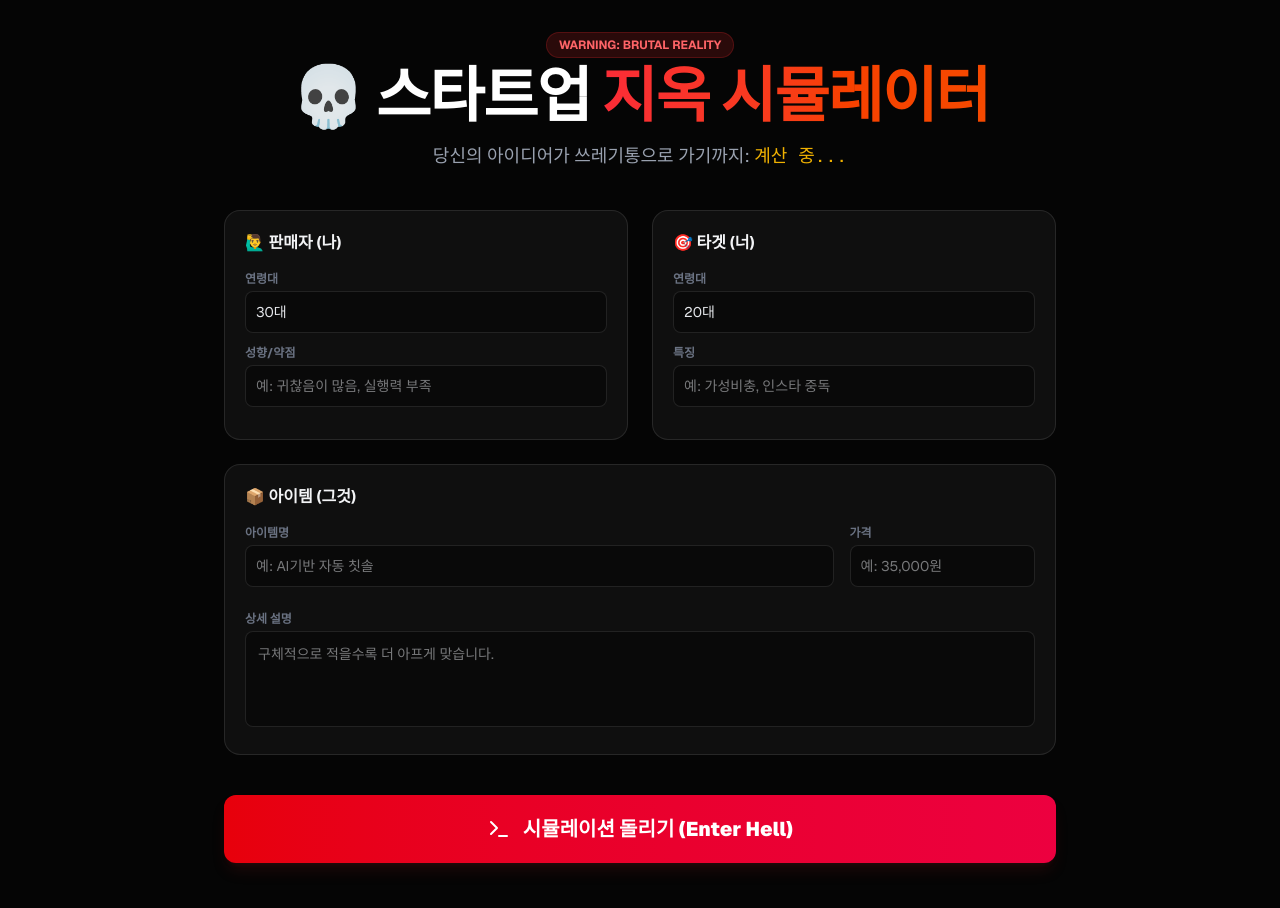
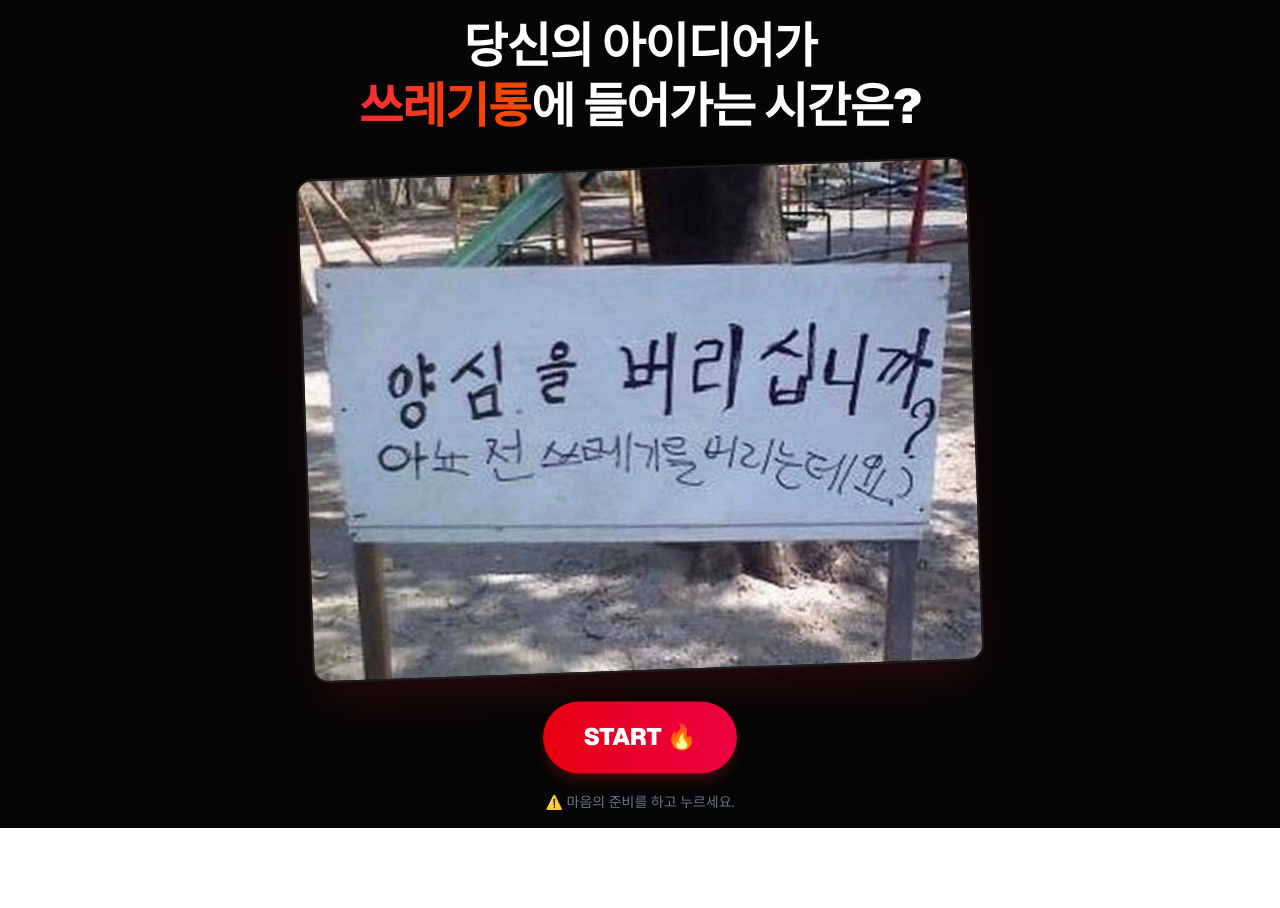
Before and after one commit to jay-lay-down/startup_webpage, a Next.js app: page / in a window 1280 px wide. Shown: the top 908 px of the page. After the commit the page ends 828 px from the top, so only its background shows below. Built offline with nearby package versions, Linux system fonts and the light colour scheme.

Commit message:
Update page.tsx

```diff
--- a/app/page.tsx
+++ b/app/page.tsx
@@ -1,10 +1,14 @@
 "use client";
 
 import { useState } from "react";
+import Image from "next/image";
 import { BarChart, Bar, XAxis, YAxis, Tooltip, ResponsiveContainer, Cell } from 'recharts';
-import { Share2, Terminal, AlertTriangle, ExternalLink, PlayCircle } from "lucide-react";
+import { Terminal, AlertTriangle, ExternalLink, PlayCircle } from "lucide-react";
 
 export default function Home() {
+  // ✅ 인트로 페이지 표시 여부 상태 (초기값 true)
+  const [showStartPage, setShowStartPage] = useState(true);
+
   const [loading, setLoading] = useState(false);
   const [result, setResult] = useState<any>(null);
 
@@ -60,12 +64,49 @@ export default function Home() {
     value: result.simulation.deathCounts[key]
   })) : [];
 
+  // ✅ 인트로 화면 (START 버튼 누르기 전)
+  if (showStartPage) {
+    return (
+      <main className="min-h-screen bg-[#050505] text-gray-200 font-sans flex flex-col justify-center items-center p-4">
+        <div className="text-center space-y-8 animate-in fade-in duration-1000 max-w-2xl w-full">
+          <h1 className="text-3xl md:text-5xl font-black text-white tracking-tight leading-tight">
+            당신의 아이디어가<br/>
+            <span className="text-transparent bg-clip-text bg-gradient-to-r from-red-500 to-orange-600">쓰레기통</span>에 들어가는 시간은?
+          </h1>
+
+          {/* ✅ 밈 이미지 영역 (jjal.jpeg) */}
+          <div className="relative w-full mx-auto aspect-[4/3] rounded-2xl overflow-hidden border-2 border-white/10 shadow-2xl shadow-red-900/30 rotate-[-2deg] hover:rotate-0 transition-transform duration-300">
+            <Image
+              src="/images/jjal.jpeg"
+              alt="양심을 버리십니까? 아뇨 전 쓰레기를 버리는데요"
+              fill
+              className="object-cover"
+              priority
+            />
+          </div>
+
+          {/* ✅ START 버튼 */}
+          <div>
+            <button
+              onClick={() => setShowStartPage(false)}
+              className="px-10 py-5 bg-gradient-to-r from-red-600 to-rose-600 rounded-full font-black text-2xl text-white shadow-lg shadow-red-900/40 hover:scale-105 active:scale-95 transition-all animate-bounce"
+            >
+              START 🔥
+            </button>
+            <p className="text-gray-500 text-sm mt-4">⚠️ 마음의 준비를 하고 누르세요.</p>
+          </div>
+        </div>
+      </main>
+    );
+  }
+
+  // ✅ 메인 평가 화면 (START 버튼 누른 후)
   return (
     <main className="min-h-screen bg-[#050505] text-gray-200 font-sans selection:bg-red-500/30">
       <div className="max-w-4xl mx-auto p-4 md:p-8">
 
         {/* Header */}
-        <header className="mb-10 text-center space-y-4">
+        <header className="mb-10 text-center space-y-4 animate-in slide-in-from-top duration-700">
           <div className="inline-block px-3 py-1 rounded-full bg-red-900/30 text-red-400 text-xs font-bold border border-red-900/50 mb-2">
             WARNING: BRUTAL REALITY
           </div>
@@ -73,28 +114,28 @@ export default function Home() {
             💀 스타트업 <span className="text-transparent bg-clip-text bg-gradient-to-r from-red-500 to-orange-600">지옥 시뮬레이터</span>
           </h1>
           <p className="text-gray-400 text-lg">
-            당신의 아이디어가 쓰레기통으로 가기까지: <span className="font-mono text-yellow-500">계산 중...</span>
+            입력하신 데이터를 바탕으로 냉혹한 생존 확률을 계산합니다.
           </p>
         </header>
 
         {/* Input Section */}
-        <section className="grid grid-cols-1 md:grid-cols-2 gap-6 mb-10">
+        <section className="grid grid-cols-1 md:grid-cols-2 gap-6 mb-10 animate-in slide-in-from-bottom duration-700 delay-100">
           <Card title="🙋‍♂️ 판매자 (나)">
-            <Select label="연령대" value={formData.sellerAge} onChange={(e) => setFormData({...formData, sellerAge: e.target.value})} options={["10대", "20대", "30대", "40대", "50대 이상"]} />
-            <Input label="성향/약점" placeholder="예: 귀찮음이 많음, 실행력 부족" value={formData.sellerStyle} onChange={(e) => setFormData({...formData, sellerStyle: e.target.value})} />
+            <Select label="연령대" value={formData.sellerAge} onChange={(e: any) => setFormData({...formData, sellerAge: e.target.value})} options={["10대", "20대", "30대", "40대", "50대 이상"]} />
+            <Input label="성향/약점" placeholder="예: 귀찮음이 많음, 실행력 부족" value={formData.sellerStyle} onChange={(e: any) => setFormData({...formData, sellerStyle: e.target.value})} />
           </Card>
 
           <Card title="🎯 타겟 (너)">
-            <Select label="연령대" value={formData.buyerAge} onChange={(e) => setFormData({...formData, buyerAge: e.target.value})} options={["10대", "20대", "30대", "40대", "50대 이상"]} />
-            <Input label="특징" placeholder="예: 가성비충, 인스타 중독" value={formData.buyerTraits} onChange={(e) => setFormData({...formData, buyerTraits: e.target.value})} />
+            <Select label="연령대" value={formData.buyerAge} onChange={(e: any) => setFormData({...formData, buyerAge: e.target.value})} options={["10대", "20대", "30대", "40대", "50대 이상"]} />
+            <Input label="특징" placeholder="예: 가성비충, 인스타 중독" value={formData.buyerTraits} onChange={(e: any) => setFormData({...formData, buyerTraits: e.target.value})} />
           </Card>
 
           <Card title="📦 아이템 (그것)" className="md:col-span-2">
             <div className="grid grid-cols-1 md:grid-cols-4 gap-4 mb-3">
               <div className="md:col-span-3">
-                <Input label="아이템명" placeholder="예: AI기반 자동 칫솔" value={formData.productName} onChange={(e) => setFormData({...formData, productName: e.target.value})} />
+                <Input label="아이템명" placeholder="예: AI기반 자동 칫솔" value={formData.productName} onChange={(e: any) => setFormData({...formData, productName: e.target.value})} />
               </div>
-              <Input label="가격" placeholder="예: 35,000원" value={formData.productPrice} onChange={(e) => setFormData({...formData, productPrice: e.target.value})} />
+              <Input label="가격" placeholder="예: 35,000원" value={formData.productPrice} onChange={(e: any) => setFormData({...formData, productPrice: e.target.value})} />
             </div>
             <label className="block text-xs font-bold text-gray-500 uppercase mb-1">상세 설명</label>
             <textarea
@@ -107,7 +148,7 @@ export default function Home() {
         </section>
 
         {/* Action Button */}
-        <div className="mb-16">
+        <div className="mb-16 animate-in slide-in-from-bottom duration-700 delay-200">
           <button
             onClick={handleRun}
             disabled={loading}
```
